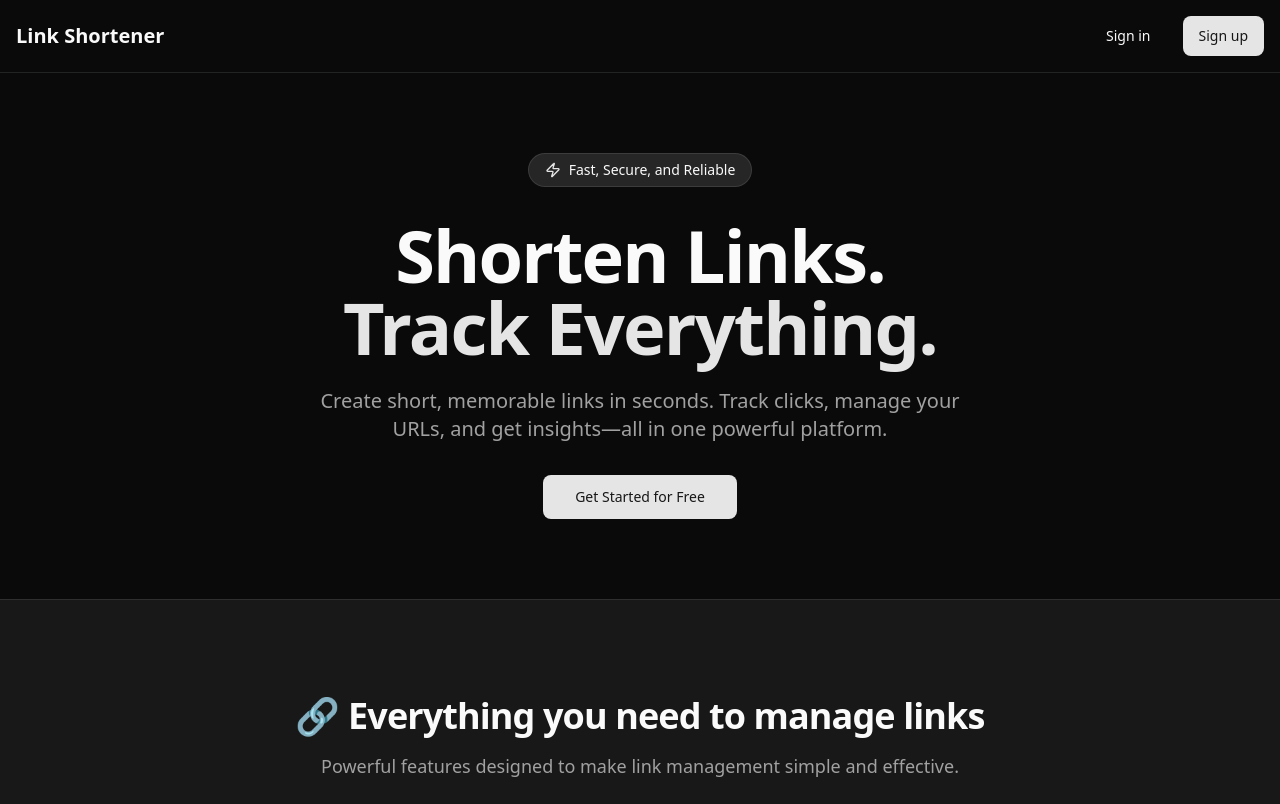
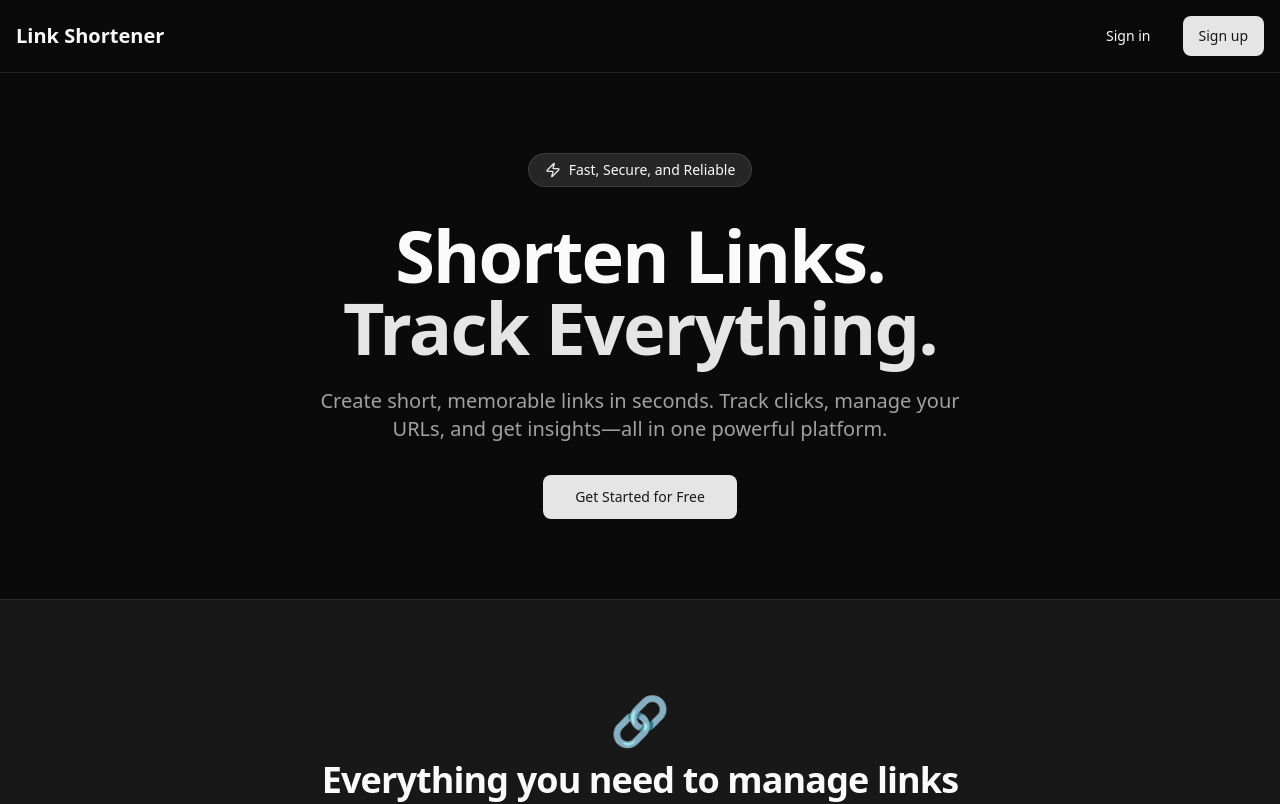
Before and after one commit to Lakro/linkshortenerproject, a Next.js app: page / in a window 1280 px wide. Shown: the top 804 px of the page. Built offline with nearby package versions, Linux system fonts and the light colour scheme; no server answers.

Commit message:
Move link iconabove heading

```diff
--- a/app/page.tsx
+++ b/app/page.tsx
@@ -47,8 +47,9 @@ export default async function Home() {
       <section className="border-t border-border bg-muted/50 px-4 py-16 md:py-24">
         <div className="mx-auto max-w-6xl">
           <div className="mb-12 text-center">
+            <div className="mb-4 text-5xl">🔗</div>
             <h2 className="mb-4 text-3xl font-bold tracking-tight md:text-4xl">
-              🔗 Everything you need to manage links
+              Everything you need to manage links
             </h2>
             <p className="mx-auto max-w-2xl text-lg text-muted-foreground">
               Powerful features designed to make link management simple and effective.
```
